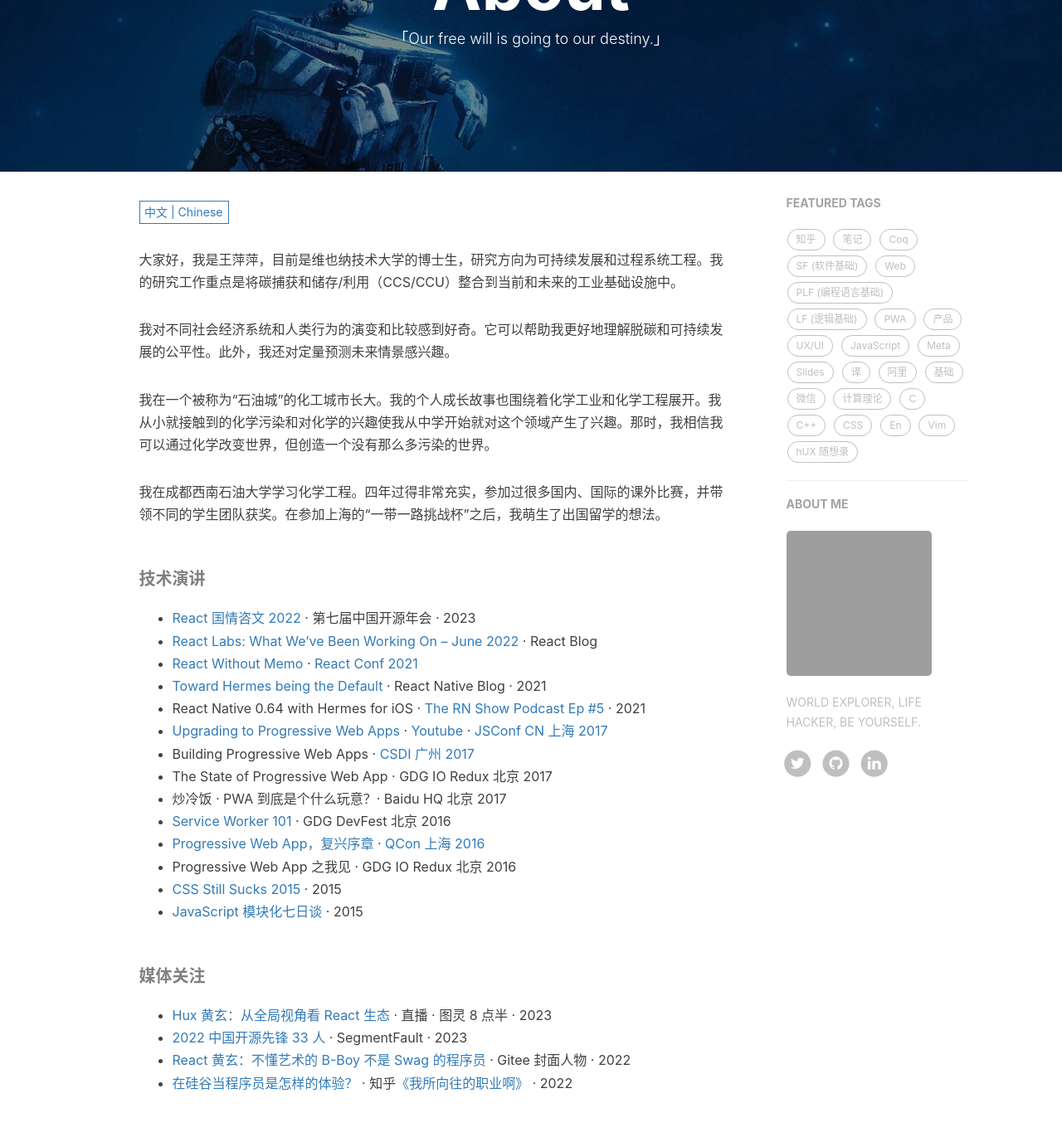
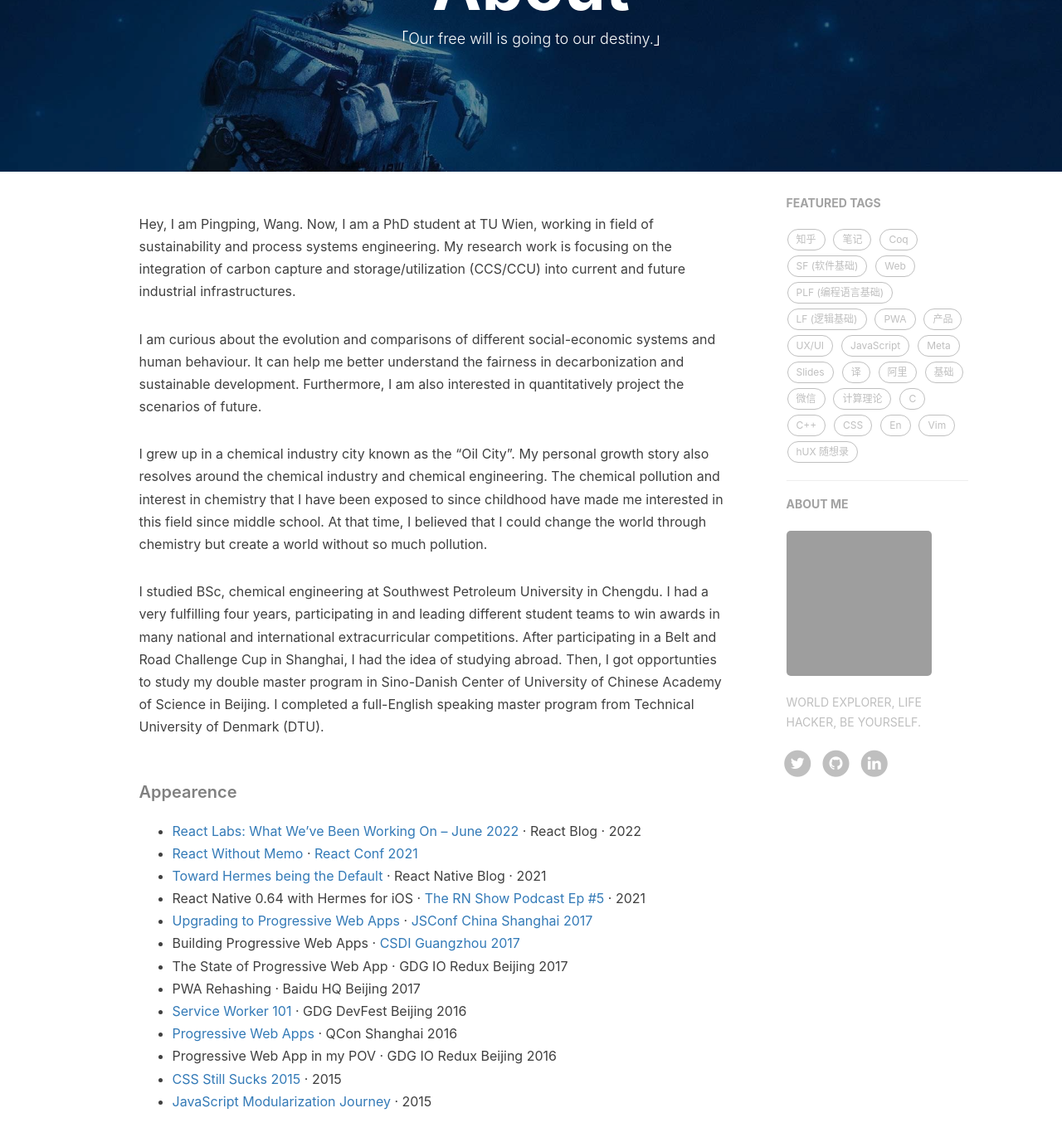
Before and after one commit to Pingping1997/PingpingWang-Blog, a Jekyll site: the page built from about.html, in a window 1280 px wide and 1400 px high, scrolled down 211 px. Shown: the top 1377 px of the window at 83% size. Built offline with Jekyll 4.4.1, drawn with Linux system fonts in a browser that asks for light colours; nearby versions of some CDN libraries; comment, search, counter and statistics services are not loaded; grey boxes are pictures that could not be loaded.

Commit message:
remove zn.md

```diff
--- a/_config.yml
+++ b/_config.yml
@@ -33,7 +33,7 @@
     "Gruntfile.js",
     "package.json",
     "README.md",
-    "README.zh.md",
+    "README.en.md",
   ]
 anchorjs: true # if you want to customize anchor. check out line:181 of `post.html`
 # If you have timezone issue (e.g. #68) in China, uncomment to use this:
--- a/_includes/about/zh.md
+++ /dev/null
@@ -1,58 +0,0 @@
-大家好，我是王萍萍，目前是维也纳技术大学的博士生，研究方向为可持续发展和过程系统工程。我的研究工作重点是将碳捕获和储存/利用（CCS/CCU）整合到当前和未来的工业基础设施中。
-
-我对不同社会经济系统和人类行为的演变和比较感到好奇。它可以帮助我更好地理解脱碳和可持续发展的公平性。此外，我还对定量预测未来情景感兴趣。
-
-我在一个被称为“石油城”的化工城市长大。我的个人成长故事也围绕着化学工业和化学工程展开。我从小就接触到的化学污染和对化学的兴趣使我从中学开始就对这个领域产生了兴趣。那时，我相信我可以通过化学改变世界，但创造一个没有那么多污染的世界。
-
-我在成都西南石油大学学习化学工程。四年过得非常充实，参加过很多国内、国际的课外比赛，并带领不同的学生团队获奖。在参加上海的“一带一路挑战杯”之后，我萌生了出国留学的想法。
-
-
-##### 技术演讲
-
-- [React 国情咨文 2022][13] · 第七届中国开源年会 · 2023
-- [React Labs: What We've Been Working On – June 2022][12] · React Blog
-- [React Without Memo][11] · [React Conf 2021](https://conf.reactjs.org/)
-- [Toward Hermes being the Default][11] · React Native Blog · 2021
-- React Native 0.64 with Hermes for iOS · [The RN Show Podcast Ep #5](https://www.callstack.com/podcast-react-native-show) · 2021
-- [Upgrading to Progressive Web Apps][9] · [Youtube](https://www.youtube.com/watch?v=RWzMF-1fjJ8&t=1s) · [JSConf CN 上海 2017](http://2017.jsconf.cn/)
-- Building Progressive Web Apps · [CSDI 广州 2017](http://www.csdisummit.com/)
-- The State of Progressive Web App · GDG IO Redux 北京 2017
-- 炒冷饭 · PWA 到底是个什么玩意？· Baidu HQ 北京 2017
-- [Service Worker 101][5] · GDG DevFest 北京 2016
-- [Progressive Web App，复兴序章][4] · [QCon 上海 2016](http://2016.qconshanghai.com/presentation/3111)
-- Progressive Web App 之我见 · GDG IO Redux 北京 2016
-- [CSS Still Sucks 2015][2] · 2015
-- [JavaScript 模块化七日谈][1] · 2015
-
-
-##### 媒体关注
-
-- [Hux 黄玄：从全局视角看 React 生态][14] · 直播 · 图灵 8 点半 · 2023
-- [2022 中国开源先锋 33 人][18] · SegmentFault · 2023
-- [React 黄玄：不懂艺术的 B-Boy 不是 Swag 的程序员][16] · Gitee 封面人物 · 2022
-- [在硅谷当程序员是怎样的体验？][17] · 知乎[《我所向往的职业啊》](https://movie.douban.com/subject/36015036/) · 2022
-
-<!--
-- [掘金 AMA：我是前端娱乐圈的老人 & Facebook 实习生 -- 黄玄][19] · 2018
--->
-
-
-[1]: //huangxuan.me/2015/07/09/js-module-7day/
-[2]: //huangxuan.me/2015/12/28/css-sucks-2015/
-[3]: //huangxuan.me/2016/06/05/pwa-in-my-pov/
-[4]: //huangxuan.me/2016/10/20/pwa-qcon2016/
-[5]: //huangxuan.me/2016/11/20/sw-101-gdgdf/
-[6]: https://yanshuo.io/assets/player/?deck=58ac8598b123db0067292f92 "PWA Rehashing"
-[7]: https://yanshuo.io/assets/player/?deck=593ad6fbfe88c2006a0a0d6d "The State of PWA"
-[8]: https://yanshuo.io/assets/player/?deck=594d673d570c357d0698a950 "Building PWA"
-[9]: //huangxuan.me/jsconfcn2017/
-[10]: https://reactnative.dev/blog/2021/10/26/toward-hermes-being-the-default
-[11]: https://youtu.be/lGEMwh32soc
-[12]: https://reactjs.org/blog/2022/06/15/react-labs-what-we-have-been-working-on-june-2022.html
-[13]: https://www.bilibili.com/video/BV1LY411Q7hC/?spm_id_from=333.999.0.0
-[14]: https://appycyfaqcq1951.pc.xiaoe-tech.com/p/t_pc/course_pc_detail/video/v_64477dbfe4b0cf39e6c11d2a
-[15]: https://segmentfault.com/a/1190000043208486
-[16]: https://gitee.com/gitee-stars/30
-[17]: https://www.zhihu.com/zvideo/1542577108190068737?page=ogv
-[18]: https://segmentfault.com/a/1190000043208486
-[19]: https://juejin.cn/post/6844903750155419655
--- a/_posts/2017-07-12-upgrading-eleme-to-pwa.markdown
+++ b/_posts/2017-07-12-upgrading-eleme-to-pwa.markdown
@@ -13,11 +13,6 @@
     - PWA
 ---
 
-<!-- Chinese Version -->
-<div class="zh post-container">
-    {% capture about_zh %}{% include posts/2017-07-12-upgrading-eleme-to-pwa/zh.md %}{% endcapture %}
-    {{ about_zh | markdownify }}
-</div>
 
 <!-- English Version -->
 <div class="en post-container">
--- a/about.html
+++ b/about.html
@@ -7,13 +7,6 @@
 multilingual: true
 ---
 
-{% include multilingual-sel.html %}
-
-<!-- Chinese Version -->
-<div class="zh post-container">
-    {% capture about_zh %}{% include about/zh.md %}{% endcapture %}
-    {{ about_zh | markdownify }}
-</div>
 
 <!-- English Version -->
 <div class="en post-container">
```
